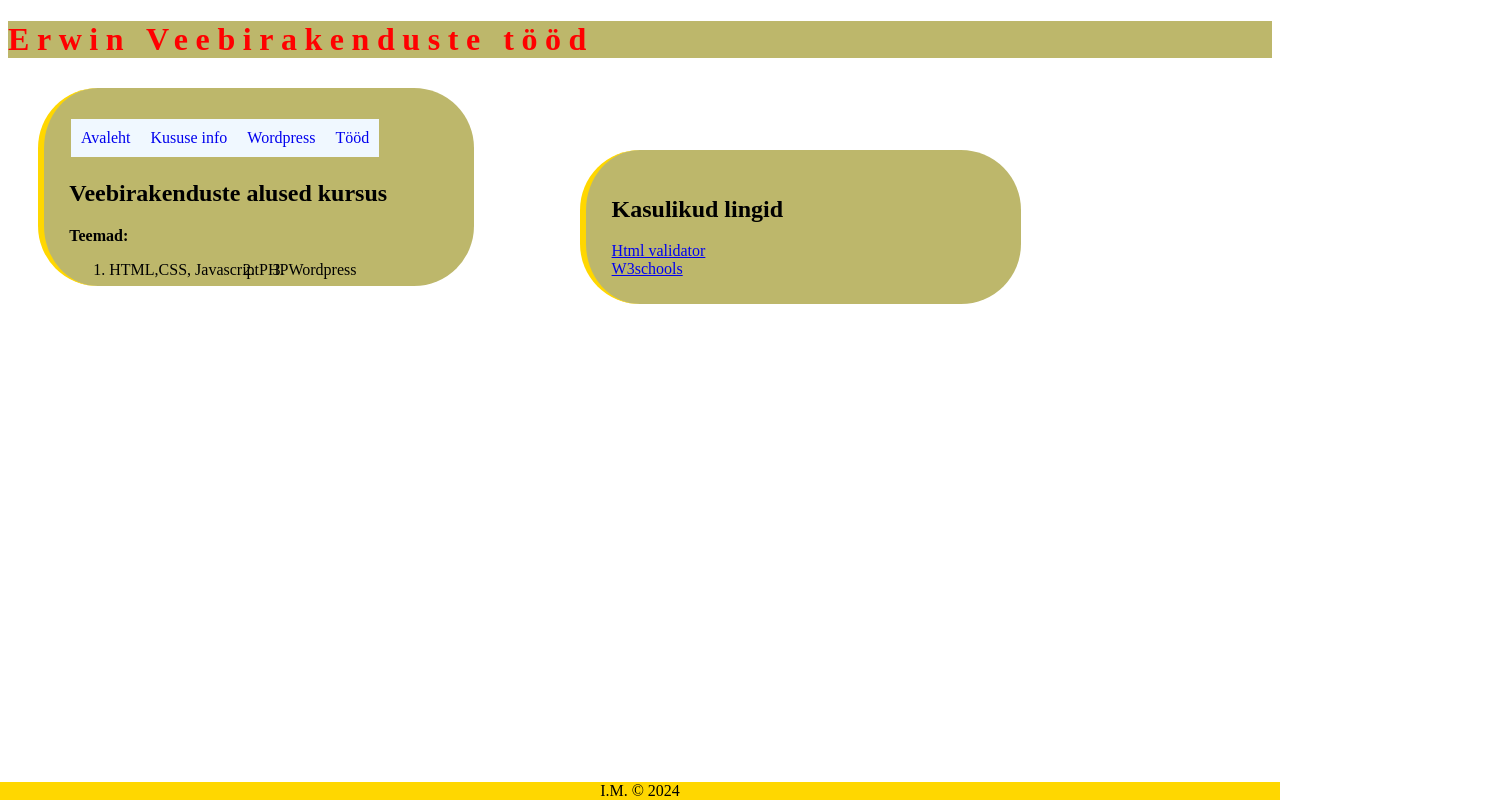
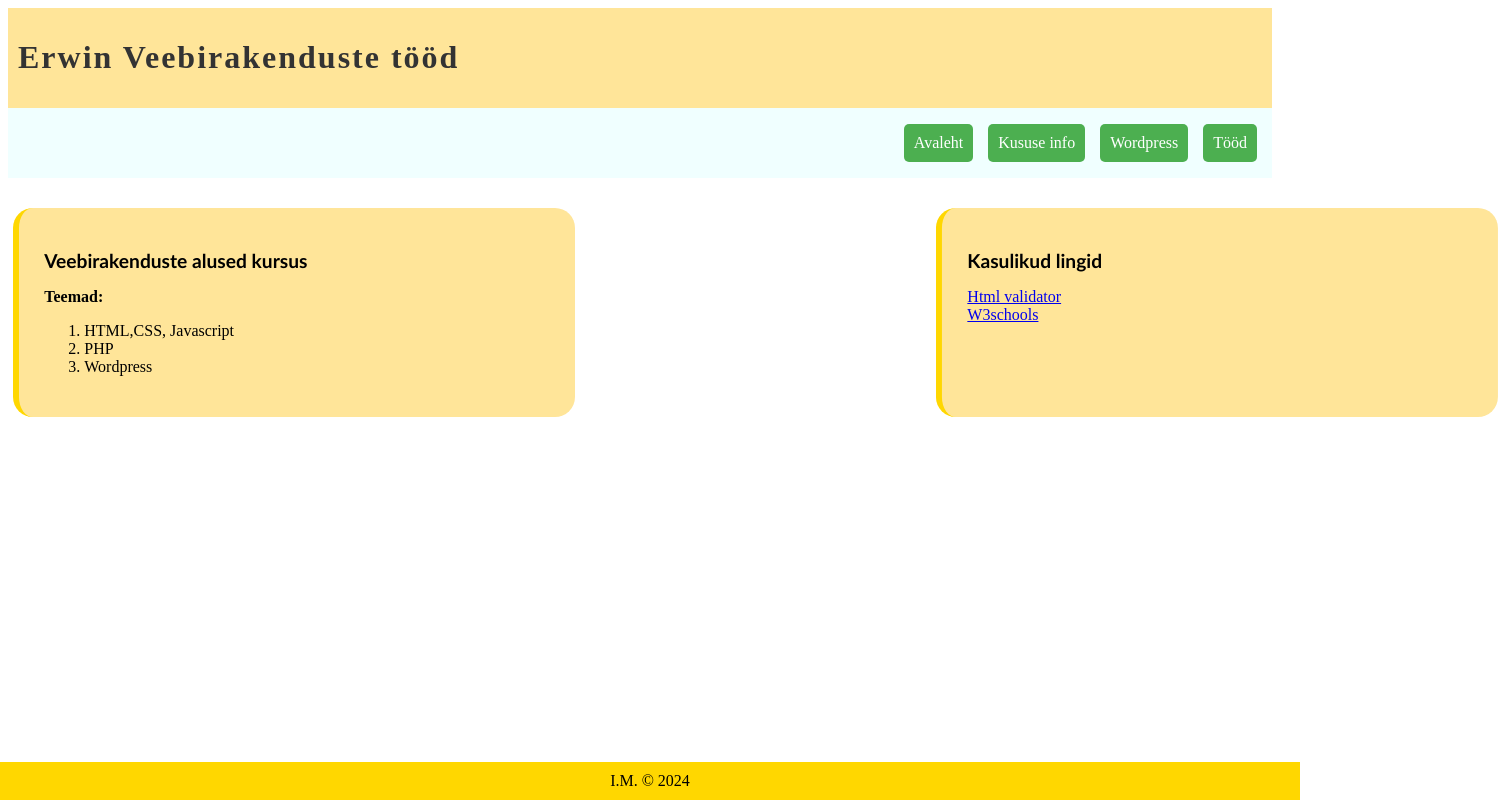
Before and after one commit to ervin223/webdev, a plain HTML site: page kursus.html in a window 1280 px wide. Shown: the whole page, 1498 px wide, since content can reach past the window. Drawn offline with Linux system fonts and the light colour scheme.

Commit message:
repair style2

```diff
--- a/style/style2.css
+++ b/style/style2.css
@@ -1,57 +1,73 @@
-header{
-    color: red;
-    background-color: darkkhaki;
+header {
+    color: #333;
+    background-color: #ffe599;
     font-family: "Berlin Sans FB";
-    letter-spacing: 0.2cm;
+    letter-spacing: 2px;
+    padding: 10px;
 }
 
-nav{
-    float: left;
-    padding: 20px;
-    margin: 3px;
-
+/* nav */
+nav {
+    display: flex;
+    justify-content: flex-end;
+    background-color: azure;
 }
 
-li{
-    float: left;
+    nav ul {
+        list-style-type: none;
+        padding: 0;
+        overflow: hidden;
     }
 
-nav ul{
-    list-style-type: none;
-    overflow: visible;
+    nav li {
+        float: left;
+        margin-right: 15px;
     }
 
-nav li a{
+        nav li a {
             display: block;
             padding: 10px;
-    background-color: aliceblue;
+            background-color: #4CAF50;
+            color: white;
             text-decoration: none;
             text-align: center;
-}
-li a:hover{
-    background-color: black;
+            border-radius: 5px;
         }
 
-footer{
+            nav li a:hover {
+                background-color: #45a049;
+            }
+
+footer {
     position: fixed;
     left: 0;
     bottom: 0;
-    background-color: gold;
+    background-color: #ffd700;
     width: 100%;
     text-align: center;
+    padding: 10px;
 }
 
-main section{
-    border-left: 6px solid gold;
-    background-color: darkkhaki;
-    border-radius: 60px;
-    padding: 2%;
-    width: 30%;
-    margin: 30px;
+main {
+    display: flex;
 }
 
-#teine{
-    position: absolute;
-    left: 550px;
-    top: 120px;
+    main section {
+        border-left: 6px solid #ffd700;
+        background-color: #ffe599;
+        border-radius: 20px;
+        padding: 2%;
+        width: 40%;
+        margin: 30px 5px;
+        float: left;
     }
+        main section h2 {
+            font-family: Candara;
+            font-size: larger;
+        }
+
+#teine {
+    position: relative;
+    left: 50%;
+    transform: translateX(-50%);
+}
```
Lines whose indentation alone changed are shown as unchanged.
